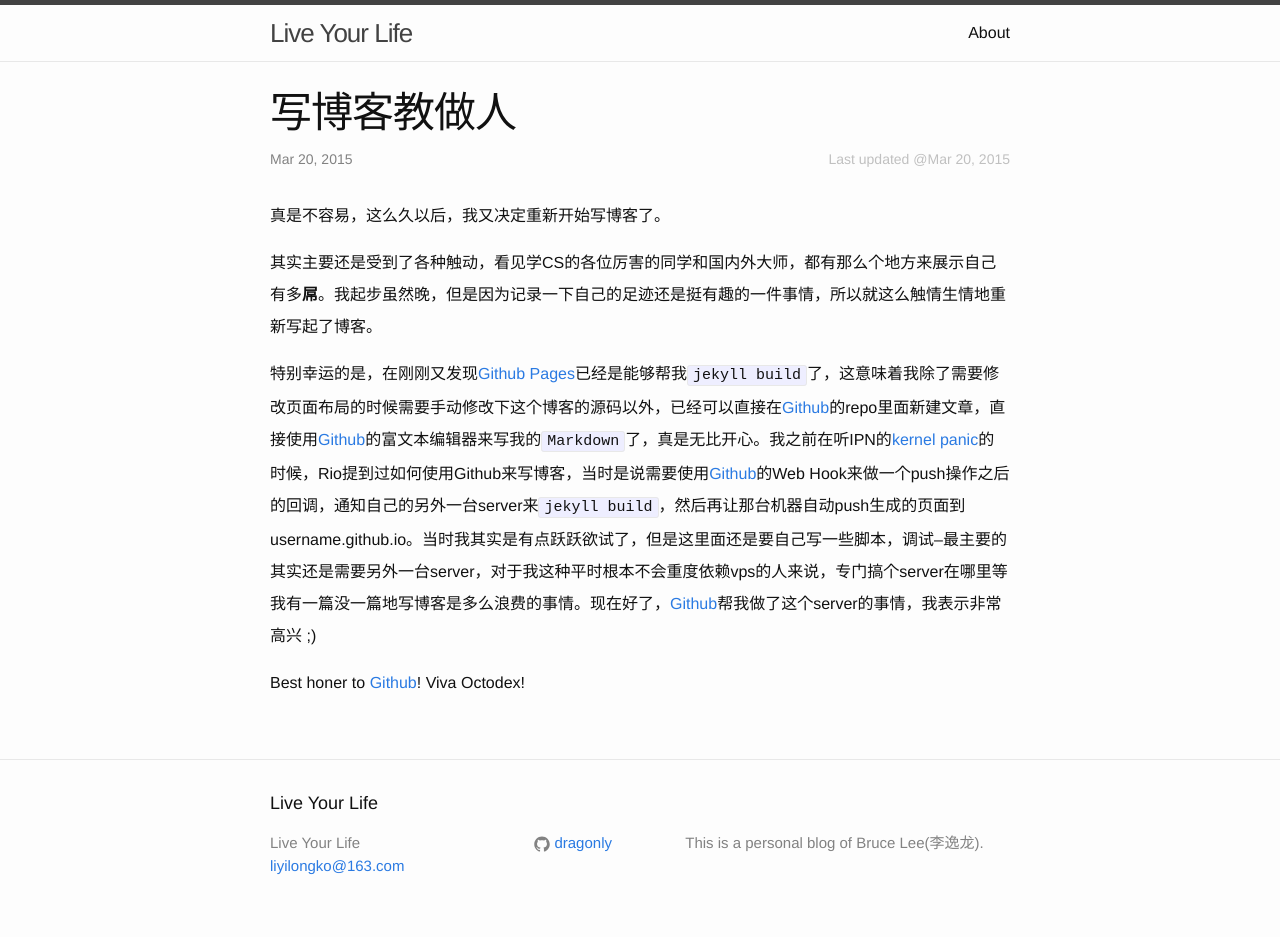
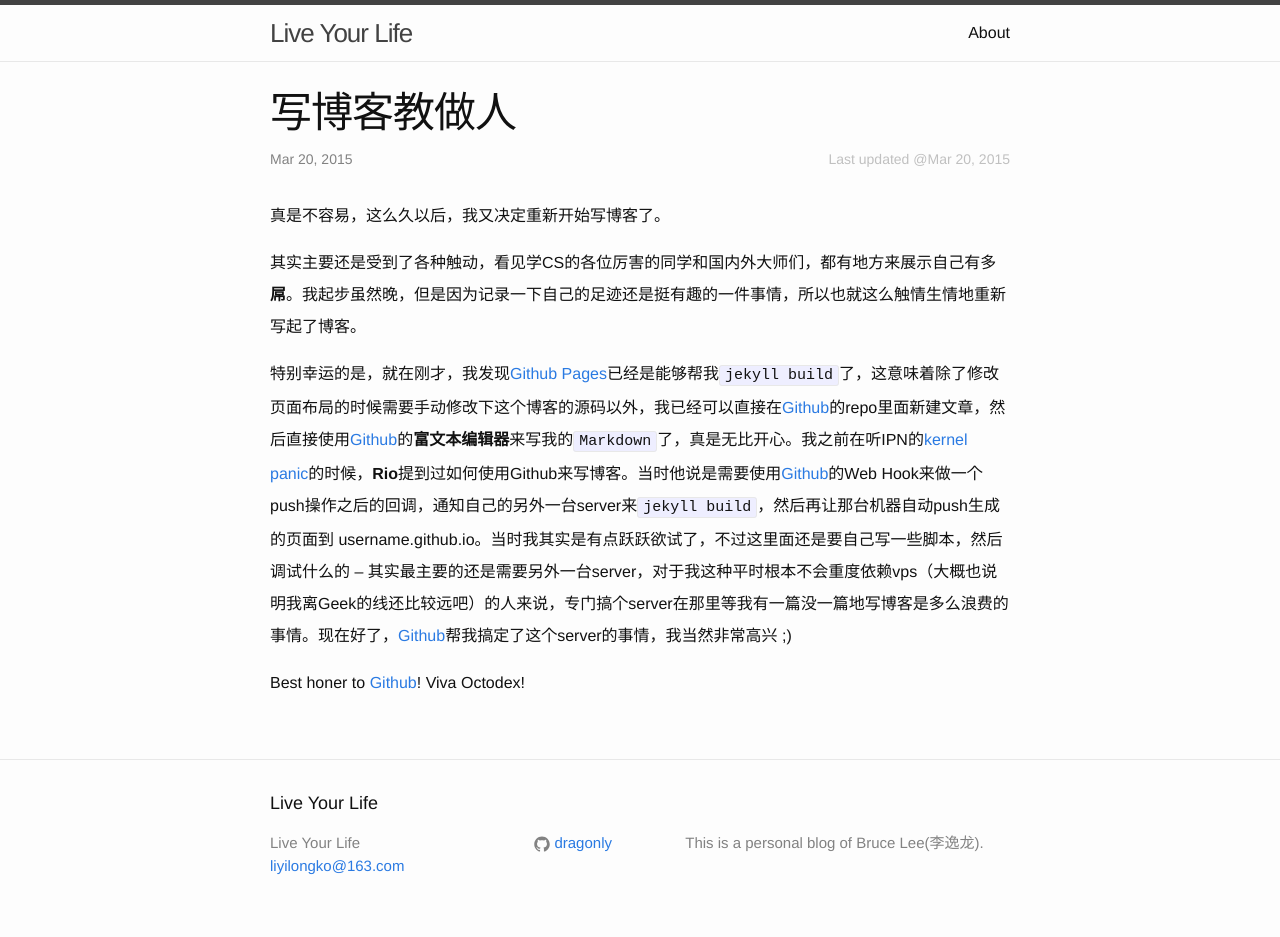
Before and after one commit to dragonly/dragonly.github.io, a Jekyll site: the page built from _posts/2015-03-20-写博客教做人.md, in a window 1280 px wide. Built offline with Jekyll 4.4.1, drawn with Linux system fonts in a browser that asks for light colours; comment, search, counter and statistics services are not loaded.

Commit message:
Update 2015-03-20-写博客教做人.md

```diff
--- a/_posts/2015-03-20-写博客教做人.md
+++ b/_posts/2015-03-20-写博客教做人.md
@@ -3,9 +3,9 @@
 ---
 真是不容易，这么久以后，我又决定重新开始写博客了。
 
-其实主要还是受到了各种触动，看见学CS的各位厉害的同学和国内外大师，都有那么个地方来展示自己有多**屌**。我起步虽然晚，但是因为记录一下自己的足迹还是挺有趣的一件事情，所以就这么触情生情地重新写起了博客。
+其实主要还是受到了各种触动，看见学CS的各位厉害的同学和国内外大师们，都有地方来展示自己有多**屌**。我起步虽然晚，但是因为记录一下自己的足迹还是挺有趣的一件事情，所以也就这么触情生情地重新写起了博客。
 
-特别幸运的是，在刚刚又发现[Github Pages][github-pages]已经是能够帮我`jekyll build`了，这意味着我除了需要修改页面布局的时候需要手动修改下这个博客的源码以外，已经可以直接在[Github][github]的repo里面新建文章，直接使用[Github][github]的富文本编辑器来写我的`Markdown`了，真是无比开心。我之前在听IPN的[kernel panic][kernel-panic]的时候，Rio提到过如何使用Github来写博客，当时是说需要使用[Github][github]的Web Hook来做一个push操作之后的回调，通知自己的另外一台server来`jekyll build`，然后再让那台机器自动push生成的页面到 username.github.io。当时我其实是有点跃跃欲试了，但是这里面还是要自己写一些脚本，调试--最主要的其实还是需要另外一台server，对于我这种平时根本不会重度依赖vps的人来说，专门搞个server在哪里等我有一篇没一篇地写博客是多么浪费的事情。现在好了，[Github][github]帮我做了这个server的事情，我表示非常高兴 ;)
+特别幸运的是，就在刚才，我发现[Github Pages][github-pages]已经是能够帮我`jekyll build`了，这意味着除了修改页面布局的时候需要手动修改下这个博客的源码以外，我已经可以直接在[Github][github]的repo里面新建文章，然后直接使用[Github][github]的**富文本编辑器**来写我的`Markdown`了，真是无比开心。我之前在听IPN的[kernel panic][kernel-panic]的时候，**Rio**提到过如何使用Github来写博客。当时他说是需要使用[Github][github]的Web Hook来做一个push操作之后的回调，通知自己的另外一台server来`jekyll build`，然后再让那台机器自动push生成的页面到 username.github.io。当时我其实是有点跃跃欲试了，不过这里面还是要自己写一些脚本，然后调试什么的 -- 其实最主要的还是需要另外一台server，对于我这种平时根本不会重度依赖vps（大概也说明我离Geek的线还比较远吧）的人来说，专门搞个server在那里等我有一篇没一篇地写博客是多么浪费的事情。现在好了，[Github][github]帮我搞定了这个server的事情，我当然非常高兴 ;)
 
 Best honer to [Github][github]! Viva Octodex!
 
```
